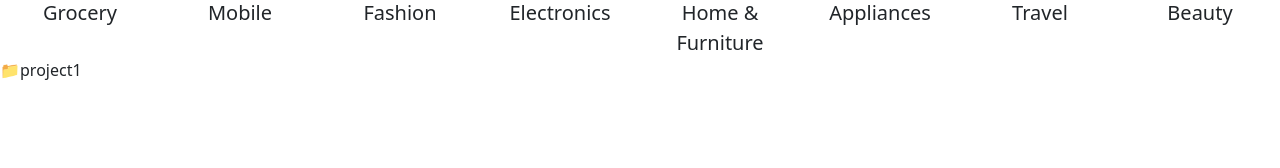
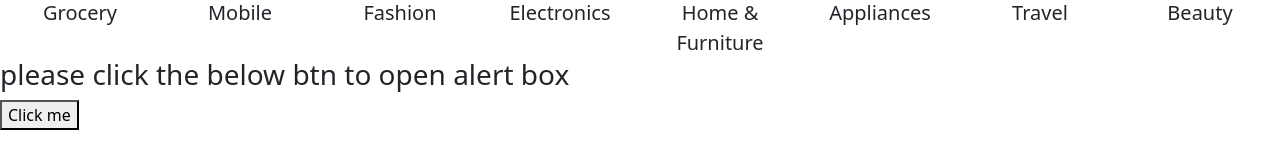
Before and after one commit to rohitmore45/react-class-practice, a React (Create React App) app: page / in a window 1280 px wide. Shown: the part 152-320 px from the top of the page. Built offline with nearby package versions, Linux system fonts and the light colour scheme.

Commit message:
sweetAlert componen

```diff
--- a/package.json
+++ b/package.json
@@ -10,6 +10,7 @@
     "react": "^18.2.0",
     "react-dom": "^18.2.0",
     "react-scripts": "5.0.1",
+    "sweetalert2": "^11.10.5",
     "web-vitals": "^2.1.4"
   },
   "scripts": {
--- a/src/components/main/Main.js
+++ b/src/components/main/Main.js
@@ -28,6 +28,7 @@ import StateDropdown from '../state/StateDropdown';
 import Folder from '../fileexplorer/Folder';
 import folderData from '../fileexplorer/folderData.json'
 import Folder2 from '../fileexplorer/Folder2';
+import SweetAlert from '../sweetAlert/SweetAlert';
 
 
 export default function Main(props) {
@@ -122,7 +123,8 @@ export default function Main(props) {
     {/* <RemainingChar /> */}
     {/* <StateDropdown /> */}
     {/* <Folder folderInfo={folderData} /> */}
-    <Folder2 folderInfo={folderData} />
+    {/* <Folder2 folderInfo={folderData} /> */}
+    <SweetAlert />
 
 
 
--- /dev/null
+++ b/src/components/sweetAlert/SweetAlert.js
@@ -0,0 +1,33 @@
+import React from 'react'
+import Swal from 'sweetalert2'
+
+export default function SweetAlert() {
+  const clickHandler = () => {
+    // Swal.fire({
+    //   title: 'Auto close alert!',
+    //   text: 'I will close in 2 seconds.',
+    //   timer: 4000
+    // })
+
+    Swal.fire({
+      title: "Do you want to save the changes?",
+      showDenyButton: true,
+      showCancelButton: true,
+      confirmButtonText: "Save",
+      denyButtonText: `Don't save`,
+      timer: 4000,
+    }).then((result) => {
+      if (result.isConfirmed) {
+        Swal.fire("Saved!", "", "success");
+      } else if (result.isDenied) {
+        Swal.fire("Changes are not saved", "", "info");
+      }
+    });
+
+  }
+  return <>
+    <h3> please click the below btn to open alert box</h3>
+    <button onClick={clickHandler}>Click me</button>
+
+  </>
+}
```
Also changed, not shown: 1 other file (tests, documents, lock files or other folders).
